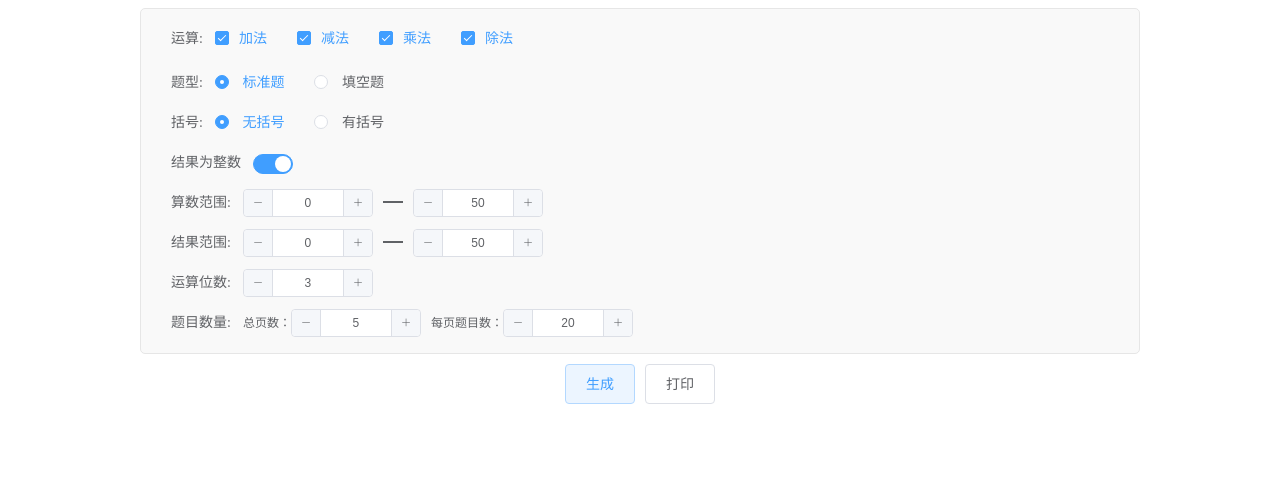
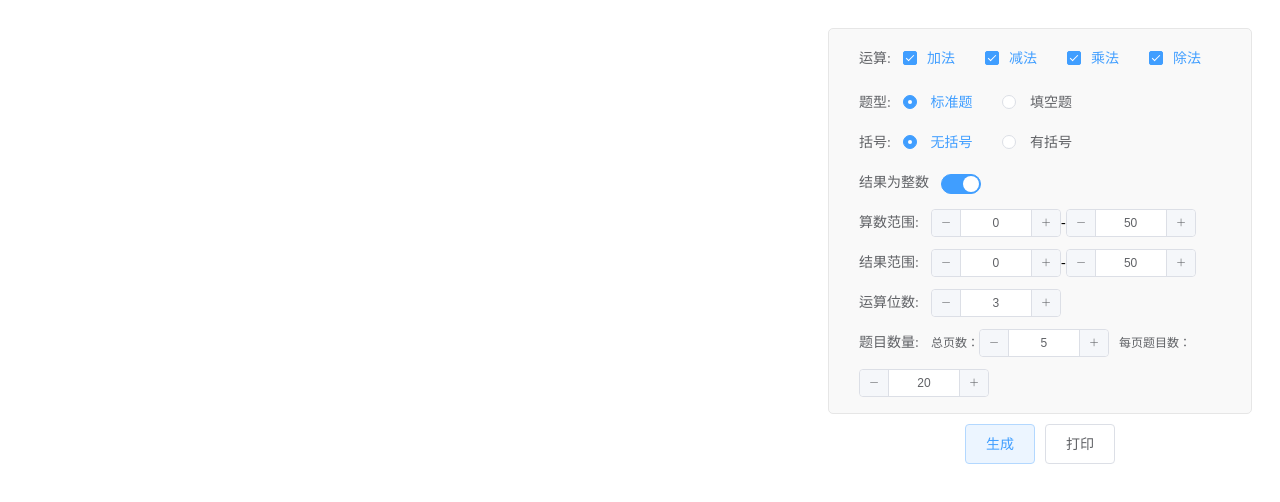
Before and after one commit to leanfish2011/e-learn, a Vue app: page / in a window 1280 px wide. Shown: the top 502 px of the page. Built offline with nearby package versions, Linux system fonts and the light colour scheme.

Commit message:
feat:replace js

```diff
--- a/src/components/common/Option.vue
+++ b/src/components/common/Option.vue
@@ -51,7 +51,7 @@
               size="mini"
               label="最小值"
           />
-          <div class="scope-joint-mark"/>
+          <span>-</span>
           <el-input-number
               v-model="optionModel.paraMax"
               size="mini"
@@ -65,7 +65,7 @@
               size="mini"
               label="最小值"
           />
-          <div class="scope-joint-mark"/>
+          <span>-</span>
           <el-input-number
               v-model="optionModel.resultMax"
               size="mini"
@@ -139,7 +139,7 @@ export default {
 <style scoped>
 .option {
   width: 100%;
-  display: flex;
+  /*display: flex;*/
   justify-content: center;
   background-color: #f9f9f9;
   border: 1px solid #e6e6e6;
@@ -153,18 +153,9 @@ export default {
   margin-left: 20px;
 }
 
-.scope-joint-mark {
-  display: inline-block;
-  width: 20px;
-  height: 2px;
-  background-color: #606266;
-  padding: 4px 10px;
-  background-clip: content-box;
-}
-
 .option-sub-label {
   font-size: 12px;
-  color: #606266;;
+  color: #606266;
 }
 
 .label-page-size {
--- a/src/components/common/Preview.vue
+++ b/src/components/common/Preview.vue
@@ -1,6 +1,6 @@
 <template>
-  <div>
-    <div class="exam-preview">
+  <div class="exam-preview">
+    <div>
       <template v-if="examPageList && examPageList.length > 0">
         <div
             v-for="(examPageDatas,pageIndex) in examPageList"
--- a/src/components/home/Home.vue
+++ b/src/components/home/Home.vue
@@ -1,6 +1,9 @@
 <template>
-  <div class="home">
-    <div class="exam">
+  <el-container>
+    <el-aside width="800px">
+      <Preview ref="examPreview"/>
+    </el-aside>
+    <el-main>
       <div class="print_hide">
         <div class="option">
           <Option ref="option"/>
@@ -14,9 +17,8 @@
           </el-button>
         </div>
       </div>
-      <Preview ref="examPreview"/>
-    </div>
-  </div>
+    </el-main>
+  </el-container>
 </template>
 
 <script>
@@ -65,7 +67,7 @@ export default {
 }
 
 .option {
-  width: 1000px;
+  /*width: 500px;*/
   margin-left: auto;
   margin-right: auto;
 }
```
